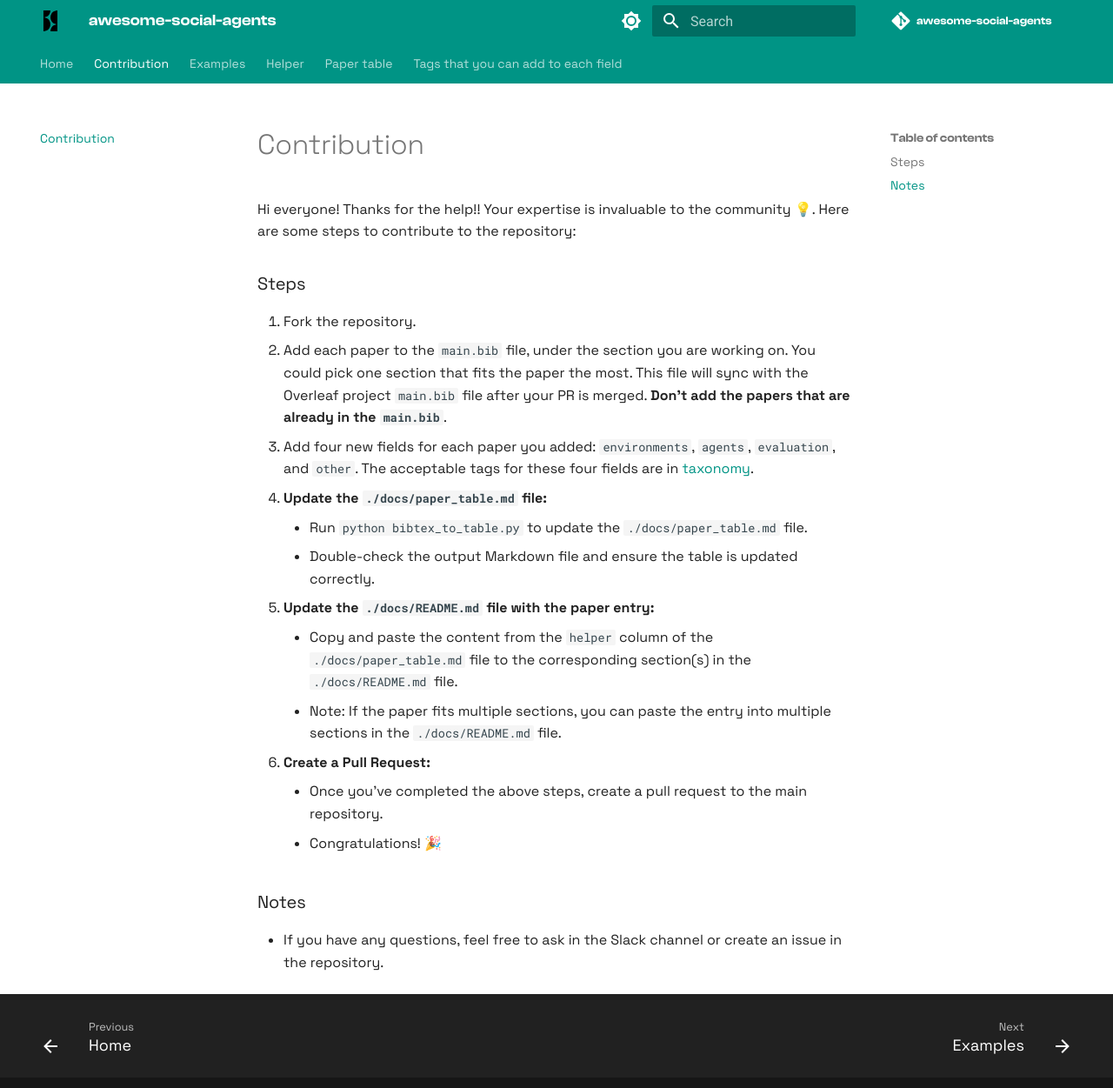
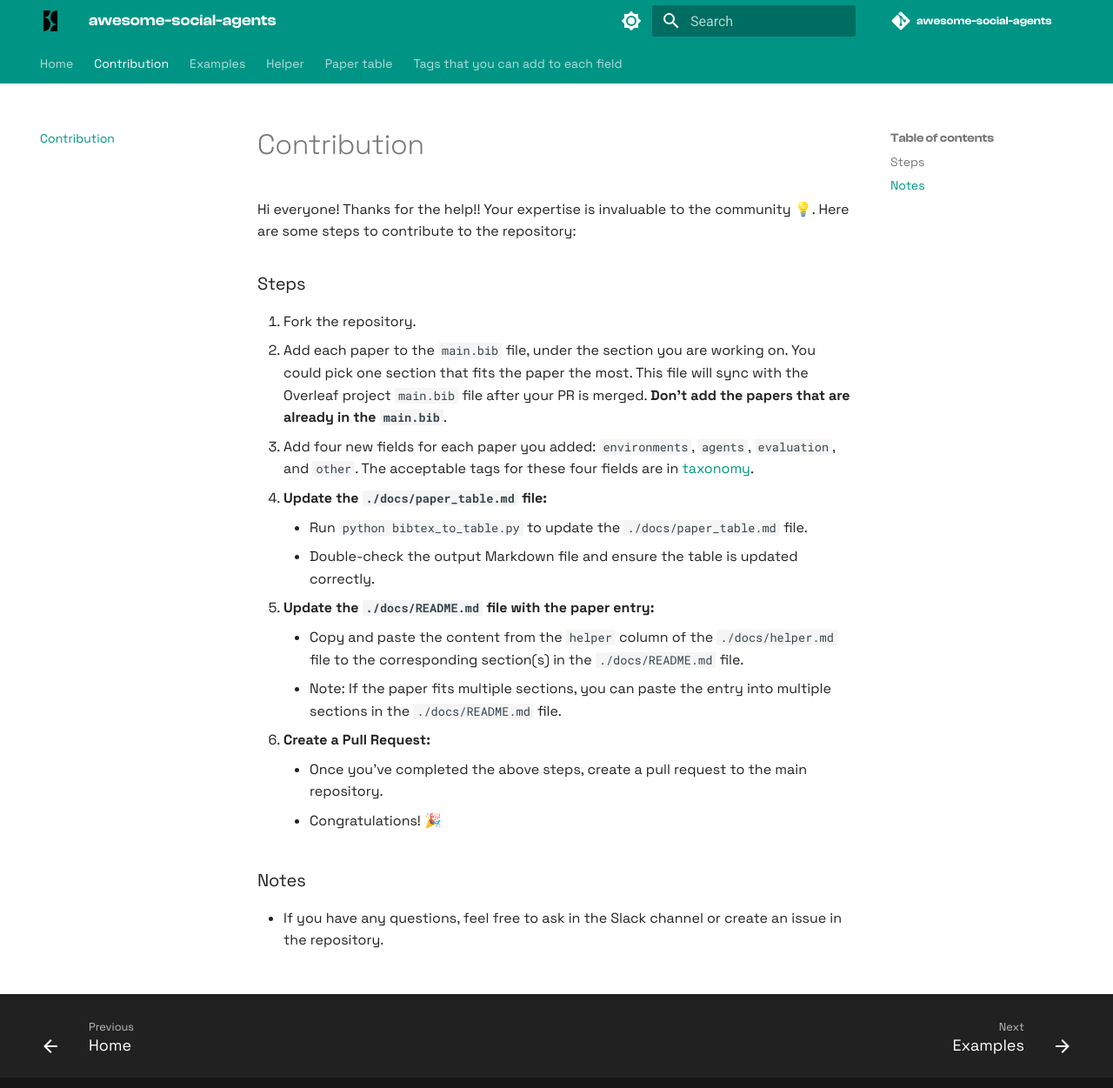
Before and after one commit to sotopia-lab/awesome-social-agents, an MkDocs documentation site: the page built from docs/contribution.md, in a window 1280 px wide and 1263 px high. Shown: the top 1251 px of the window at 87% size. Built offline with MkDocs 1.6.1 and Material for MkDocs 9.7.7, drawn with Linux system fonts in a browser that asks for light colours; comment, search, counter and statistics services are not loaded; the version menu is left out.

Commit message:
Update contribution.md to fix file reference in step 6

```diff
--- a/docs/contribution.md
+++ b/docs/contribution.md
@@ -11,7 +11,7 @@ Hi everyone! Thanks for the help!! Your expertise is invaluable to the community
     - Double-check the output Markdown file and ensure the table is updated correctly.
 
 6. **Update the `./docs/README.md` file with the paper entry:**
-    - Copy and paste the content from the `helper` column of the `./docs/paper_table.md` file to the corresponding section(s) in the `./docs/README.md` file.
+    - Copy and paste the content from the `helper` column of the `./docs/helper.md` file to the corresponding section(s) in the `./docs/README.md` file.
     - Note: If the paper fits multiple sections, you can paste the entry into multiple sections in the `./docs/README.md` file.
 
 7. **Create a Pull Request:**
```
